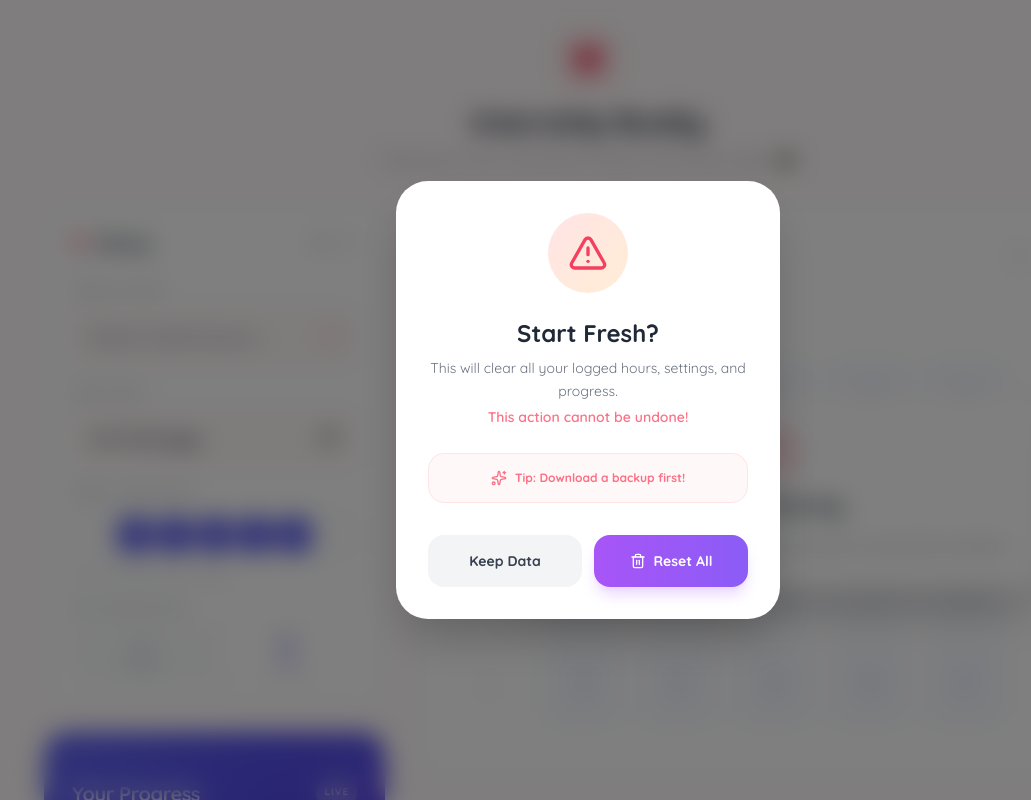
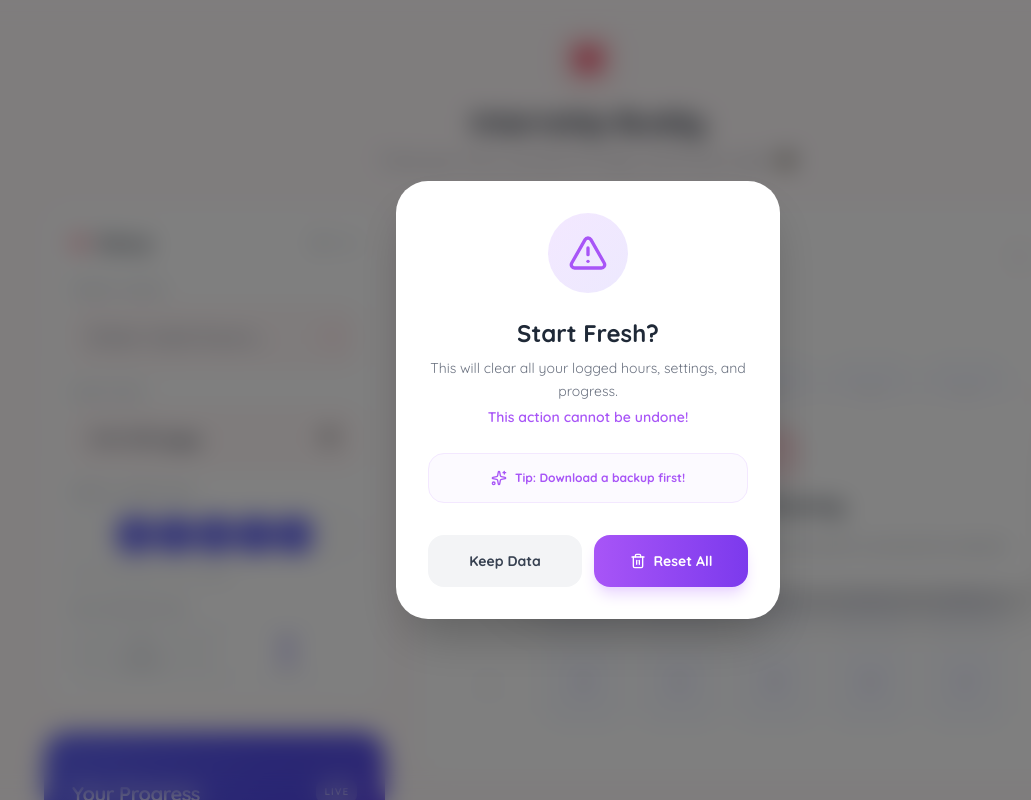
Before and after one commit to alexapalanog/Internship-Tracker, a React (Vite) app: page / in a window 1280 px wide. Both pictures are taken after a click on the button "Reset". Shown: the top 800 px of the page, without its empty margins (52-1083 px from the left). Built offline with nearby package versions, Linux system fonts and the light colour scheme.

Commit message:
change modal color

```diff
--- a/App.tsx
+++ b/App.tsx
@@ -556,20 +556,20 @@ const App: React.FC = () => {
         <div className="fixed inset-0 z-50 flex items-center justify-center p-4 bg-black/50 backdrop-blur-md animate-in fade-in duration-300">
           <div className="bg-white w-full max-w-sm rounded-[32px] overflow-hidden shadow-2xl animate-in zoom-in-95 duration-300">
             <div className="p-8 text-center space-y-6">
-              <div className="mx-auto w-20 h-20 bg-gradient-to-br from-rose-100 to-orange-100 rounded-full flex items-center justify-center">
-                <AlertTriangle className="w-10 h-10 text-rose-500" />
+              <div className="mx-auto w-20 h-20 bg-gradient-to-br from-purple-100 to-violet-100 rounded-full flex items-center justify-center">
+                <AlertTriangle className="w-10 h-10 text-purple-500" />
               </div>
 
               <div className="space-y-2">
                 <h3 className="text-2xl font-black text-gray-800">Start Fresh?</h3>
                 <p className="text-sm text-gray-500 leading-relaxed">
                   This will clear all your logged hours, settings, and progress.
-                  <span className="block mt-1 text-rose-400 font-semibold">This action cannot be undone!</span>
+                  <span className="block mt-1 text-purple-500 font-semibold">This action cannot be undone!</span>
                 </p>
               </div>
 
-              <div className="bg-rose-50/50 rounded-2xl p-4 border border-rose-100">
-                <p className="text-xs text-rose-400 font-bold flex items-center justify-center gap-2">
+              <div className="bg-purple-50/50 rounded-2xl p-4 border border-purple-100">
+                <p className="text-xs text-purple-500 font-bold flex items-center justify-center gap-2">
                   <Sparkles className="w-4 h-4" />
                   Tip: Download a backup first!
                 </p>
@@ -584,10 +584,12 @@ const App: React.FC = () => {
                 </button>
                 <button
                   onClick={confirmReset}
-                  className="flex-1 py-4 px-6 bg-gradient-to-r from-purple-500 to-violet-500 hover:from-purple-600 hover:to-violet-600 text-white rounded-2xl font-black text-sm transition-all flex items-center justify-center gap-2 shadow-lg shadow-purple-200"
+                  className="flex-1 py-4 px-6 bg-gradient-to-r from-purple-500 to-violet-600 hover:from-purple-600 hover:to-violet-700 text-white rounded-2xl font-black text-sm transition-all shadow-lg shadow-purple-200"
                 >
-                  <Trash2 className="w-4 h-4" />
-                  Reset All
+                  <span className="flex items-center justify-center gap-2">
+                    <Trash2 className="w-4 h-4" />
+                    Reset All
+                  </span>
                 </button>
               </div>
             </div>
```
